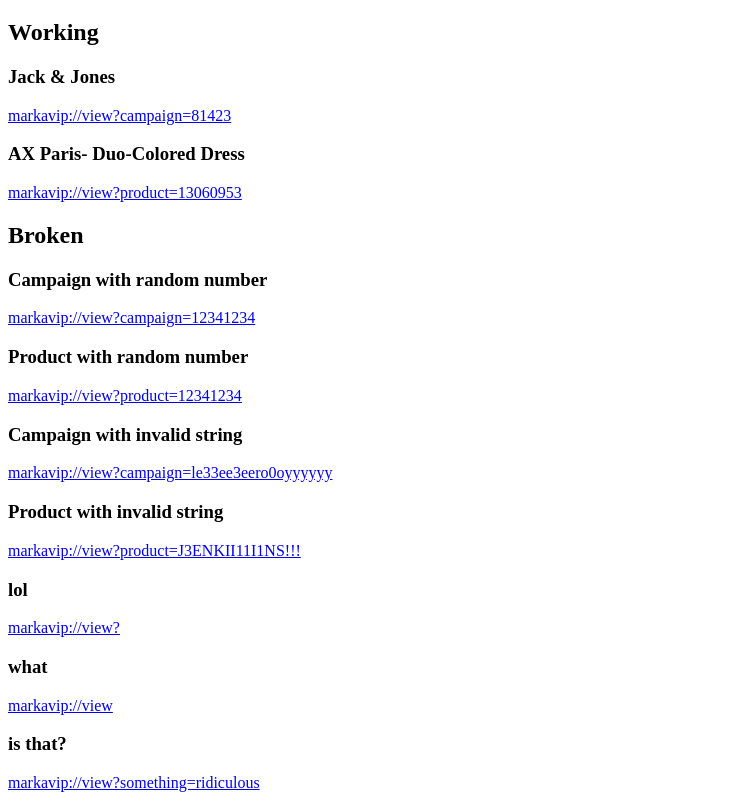
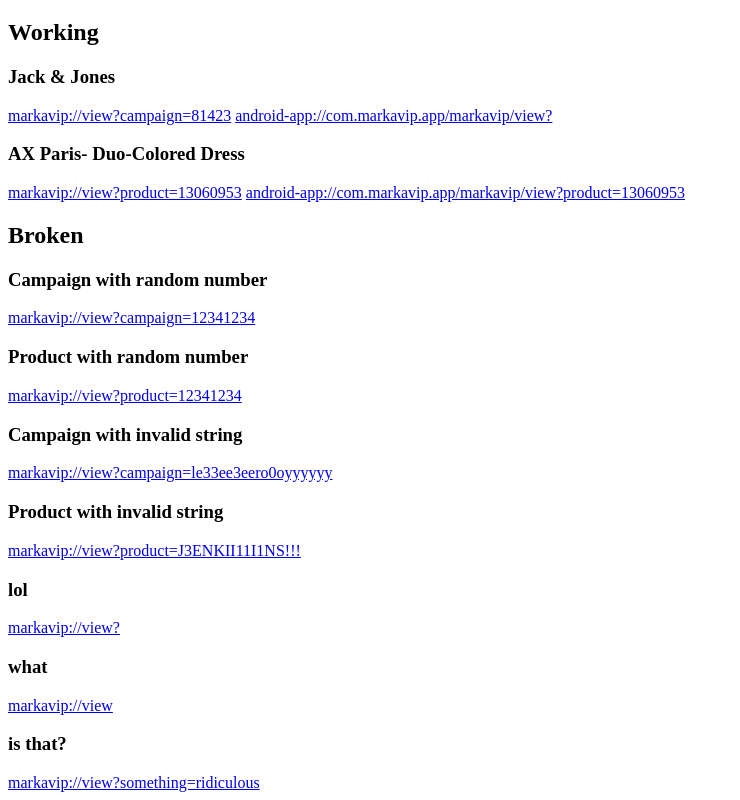
Before and after one commit to gokhanbarisaker/markavip-deeplinks, a plain HTML site: page index.html in a window 1280 px wide. Shown: the part 61-861 px from the top of the page, without its empty margins (0-740 px from the left). Drawn offline with Linux system fonts and the light colour scheme.

Commit message:
Add android-app scheme alternatives for working deeplinks

```diff
--- a/index.html
+++ b/index.html
@@ -17,9 +17,11 @@
 
         <h3>Jack & Jones</h3>
         <a href="markavip://view?campaign=81423">markavip://view?campaign=81423</a>
+        <a href="android-app://com.markavip.app/markavip/view?campaign=81423">android-app://com.markavip.app/markavip/view?</a>
 
         <h3>AX Paris- Duo-Colored Dress</h3>
         <a href="markavip://view?product=13060953">markavip://view?product=13060953</a>
+        <a href="android-app://com.markavip.app/markavip/view?product=13060953">android-app://com.markavip.app/markavip/view?product=13060953</a>
       </section>
       <section id="negative">
         <h2>Broken</h2>
```
